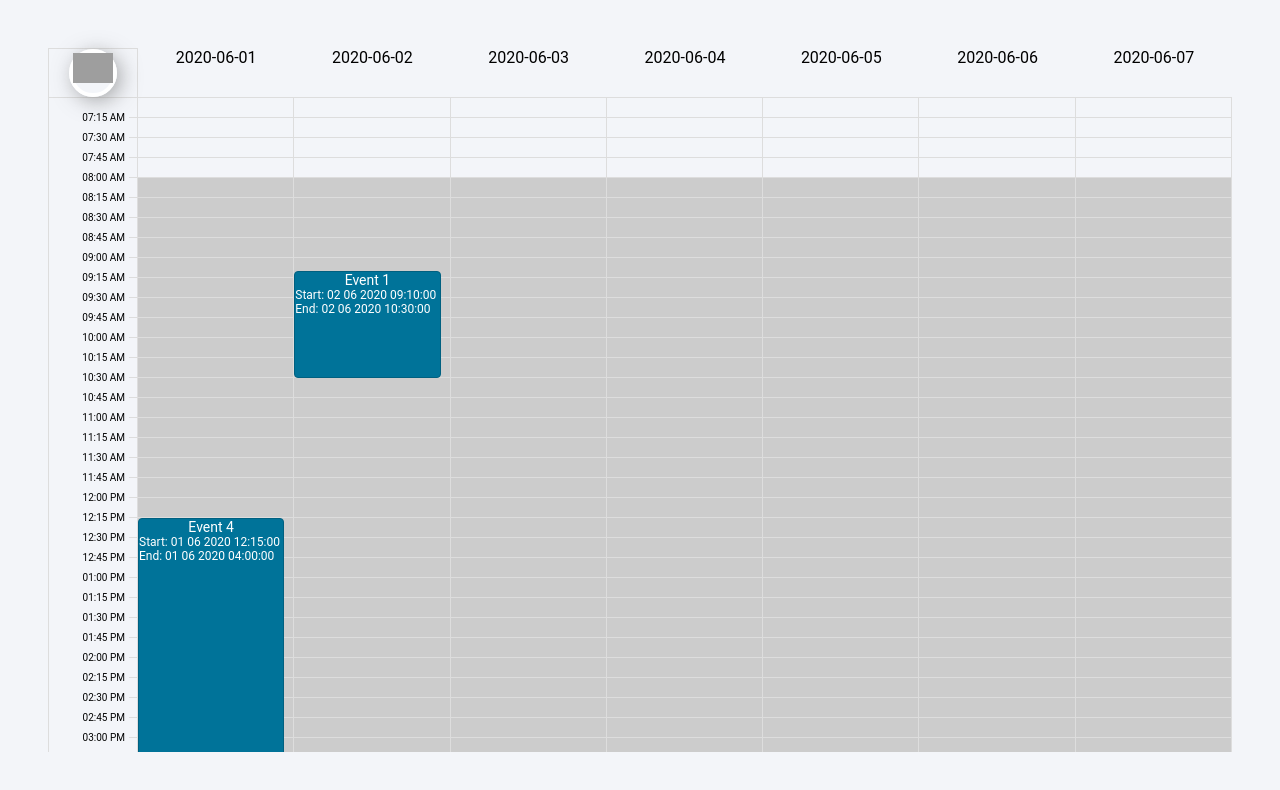
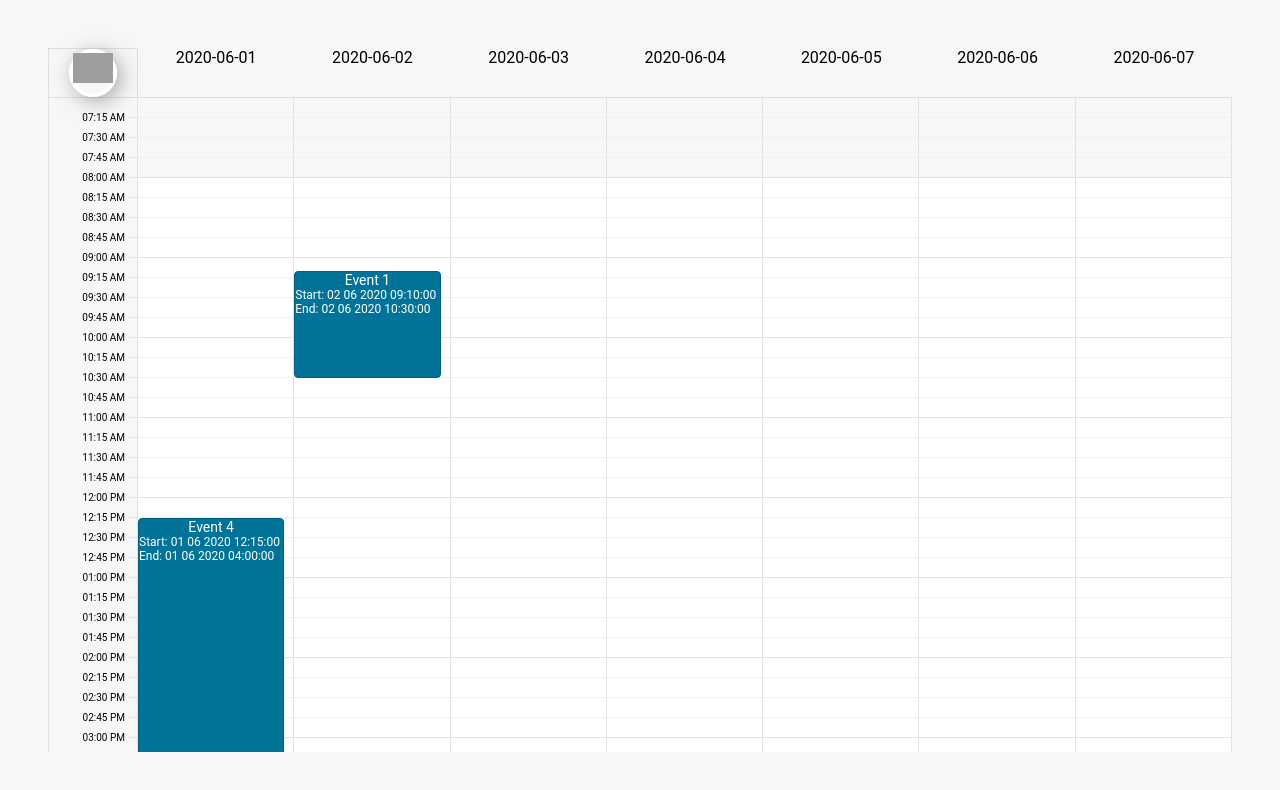
Before and after one commit to calledmeanh/calendar, a React (Create React App) app: page / in a window 1280 px wide. Shown: the top 790 px of the page. Built offline with nearby package versions, Linux system fonts and the light colour scheme; grey boxes are pictures that could not be loaded.

Commit message:
group time

```diff
--- a/src/app/Calendar/Calendar.container.tsx
+++ b/src/app/Calendar/Calendar.container.tsx
@@ -1,7 +1,7 @@
 import React from "react";
 import CalendarPresenter from "./Calendar.presenter";
 import { TCalendarProps, TCalendarContext } from "../../models";
-import { DEFAULT_TIME_FORMAT } from "../../constants";
+import { DEFAULT_TIME_FORMAT, SECONDS_PER_HOUR } from "../../constants";
 
 export declare module CalendarContainerModule {
   export type Props = TCalendarProps;
@@ -9,10 +9,7 @@ export declare module CalendarContainerModule {
   export type Presenter = TCalendarContext;
 }
 
-class CalendarContainer extends React.Component<
-  CalendarContainerModule.Props,
-  CalendarContainerModule.State
-> {
+class CalendarContainer extends React.Component<CalendarContainerModule.Props, CalendarContainerModule.State> {
   render() {
     const calendarDatas: TCalendarContext = {
       duration: this.props.duration,
@@ -21,7 +18,8 @@ class CalendarContainer extends React.Component<
       dayTime: this.props.dayTime || this.props.workingTime,
       timeFormat: this.props.timeFormat || DEFAULT_TIME_FORMAT,
       events: this.props.events,
-      label: this.props.label
+      label: this.props.label,
+      groupTime: this.props.groupTime || SECONDS_PER_HOUR,
     };
 
     return <CalendarPresenter {...calendarDatas} />;
--- a/src/app/Calendar/Content/DayCell/DayCell.presenter.tsx
+++ b/src/app/Calendar/Content/DayCell/DayCell.presenter.tsx
@@ -1,14 +1,23 @@
-import React from "react";
+import React, { useContext } from "react";
 import "./DayCell.style.scss";
 import { DayCellContainerModule } from "./DayCell.container";
+import { TimeService } from "../../../../services";
+import { CalendarContext } from "../../../../constants";
 
-const DayCellPresenter: React.FC<DayCellContainerModule.Props> = (
-  props
-) => {
+const DayCellPresenter: React.FC<DayCellContainerModule.Props> = (props) => {
+  const context = useContext(CalendarContext);
+  const groupTime = TimeService.checkGroupTime(context.groupTime, context.duration, props.timeJumpIndex);
+  console.log("context.groupTime, context.duration, props.timeJumpIndex", context.groupTime, context.duration, props.timeJumpIndex)
+
+  console.log("groupTime", props.timeJumpIndex, groupTime)
+
   return (
     <div
       className="day-cell"
-      style={{ backgroundColor: props.isWorkingTime ? "#cccccc" : "" }}
+      style={{
+        backgroundColor: props.isWorkingTime ? "#fff" : "",
+        borderBottom: groupTime ? "1px solid #dee3e7" : undefined,
+      }}
     >
       {/* {props.data} */}
     </div>
--- a/src/app/Calendar/Content/DayCell/DayCell.style.scss
+++ b/src/app/Calendar/Content/DayCell/DayCell.style.scss
@@ -1,11 +1,7 @@
 .day-cell {
   text-align: center;
   min-height: 2rem;
-  border-right: 1px solid #ddd;
-  border-bottom: 1px solid #ddd;
+  border-right: 1px solid #dee3e7;
+  border-bottom: 1px solid #eef0f2;
   transition: all 0.2s ease;
-  //TODO: Can giai quyet
-  // &:hover {
-  //   background-color: #ccc;
-  // }
 }
--- a/src/app/Calendar/Content/DayColumn/DayColumn.presenter.tsx
+++ b/src/app/Calendar/Content/DayColumn/DayColumn.presenter.tsx
@@ -26,6 +26,7 @@ const DayColumnPresenter: React.FC<DayColumnContainerModule.Props> = (
           <DayCell
             key={i}
             data=""
+            timeJumpIndex={i}
             isWorkingTime={TimeService.checkWorkingTime(
               context.dayTime,
               context.workingTime,
--- a/src/app/Calendar/Content/TimeCell/TimeCell.style.scss
+++ b/src/app/Calendar/Content/TimeCell/TimeCell.style.scss
@@ -2,8 +2,8 @@
   $height: 2rem;
   padding: 0 1.2rem;
   width: 100%;
-  border-left: 1px solid #ddd;
-  border-right: 1px solid #ddd;
+  border-left: 1px solid #dee3e7;
+  border-right: 1px solid #dee3e7;
   min-height: $height;
   display: table-cell;
   box-sizing: border-box;
@@ -16,7 +16,7 @@
     right: 1.2rem;
   }
   &-line {
-    border-bottom: 1px solid #ddd;
+    border-bottom: 1px solid #dee3e7;
     width: 0.8rem;
     position: absolute;
     right: 0;
--- a/src/app/Calendar/Content/TimeColumn/TimeColumn.style.scss
+++ b/src/app/Calendar/Content/TimeColumn/TimeColumn.style.scss
@@ -3,5 +3,8 @@
   flex-direction: column;
   .time-cell:last-child {
     border-bottom: 1px solid #ddd;
+    & > .time-cell-line {
+      border-bottom: none;
+    }
   }
 }
--- a/src/constants/context.ts
+++ b/src/constants/context.ts
@@ -5,6 +5,7 @@ import {
   DEFAULT_WORKING_TIME,
   DEFAULT_TIME_FORMAT,
 } from "./calendar";
+import { SECONDS_PER_HOUR } from "./time";
 
 export const CalendarContext = React.createContext<TCalendarContext>({
   duration: DEFAULT_DURATION,
@@ -12,5 +13,6 @@ export const CalendarContext = React.createContext<TCalendarContext>({
   workingTime: DEFAULT_WORKING_TIME,
   dayTime: DEFAULT_WORKING_TIME,
   timeFormat: DEFAULT_TIME_FORMAT,
-  label: ""
+  label: "",
+  groupTime: 60 * SECONDS_PER_HOUR
 });
--- a/src/index.scss
+++ b/src/index.scss
@@ -11,7 +11,7 @@ html {
 
 body {
   font-family: "Roboto", sans-serif;
-  background-color: #f3f5f9;
+  background-color: #f7f7f8;
 }
 
 html,
--- a/src/models/calendar.ts
+++ b/src/models/calendar.ts
@@ -23,6 +23,7 @@ export type TCalendarProps = {
   timeFormat?: TTimeFormat;
   events?: TEvent[] | undefined;
   label?: string | React.ReactNode;
+  groupTime?: number;
 };
 
 export type TCalendarContext = {
@@ -33,4 +34,5 @@ export type TCalendarContext = {
   timeFormat: TTimeFormat;
   events?: TEvent[] | undefined;
   label: string | React.ReactNode;
+  groupTime: number;
 };
--- a/src/services/time.ts
+++ b/src/services/time.ts
@@ -1,11 +1,8 @@
-import {
-  SECONDS_PER_HOUR,
-  SECONDS_PER_MINUTE,
-  HAFT_DAY_SECONDS,
-} from "../constants";
+import { SECONDS_PER_HOUR, SECONDS_PER_MINUTE, HAFT_DAY_SECONDS } from "../constants";
 import { TDayTime, TTimeFormat } from "../models";
 
 export const TimeService = {
+  checkGroupTime,
   covertHourToSeconds,
   covertSecondsToHour,
   calcTimeJump,
@@ -15,12 +12,24 @@ export const TimeService = {
   calcDistanceBetweenTimes,
 };
 
-function calcDistanceBetweenTimes(
-  end: number,
-  start: number,
+function checkGroupTime(
+  groupTimeDuration: number,
   duration: number,
-  lineHeight: number
-): number {
+  timeJumpIndex: number,
+  groupBy: "bottom" | "top" = "bottom"
+): boolean {
+  const groupStep = groupTimeDuration / duration;
+  let index = timeJumpIndex + 1;
+  if (groupBy === "top") {
+    index = timeJumpIndex;
+  }
+  if (index % groupStep === 0) {
+    return true;
+  }
+  return false;
+}
+
+function calcDistanceBetweenTimes(end: number, start: number, duration: number, lineHeight: number): number {
   const jumps = calcTimeJump(end, start, duration);
   let height: number = jumps * lineHeight;
 
@@ -35,9 +44,7 @@ function covertHourToSeconds(hour: number, minute: number): number {
   return result;
 }
 
-function covertSecondsToHour(
-  seconds: number
-): { hour: number; minute: number } {
+function covertSecondsToHour(seconds: number): { hour: number; minute: number } {
   const hour = Math.floor(seconds / SECONDS_PER_HOUR);
   const minute = (seconds - hour * SECONDS_PER_HOUR) / SECONDS_PER_MINUTE;
   return {
@@ -52,27 +59,18 @@ function calcTimeJump(end: number, start: number, duration: number) {
   return Math.floor(step);
 }
 
-function checkToDisplayTime(
-  current: number,
-  start: number,
-  displayDuration: number
-): boolean {
+function checkToDisplayTime(current: number, start: number, displayDuration: number): boolean {
   return (current - start) % displayDuration === 0 ? true : false;
 }
 
-function convertSecondsToHourString(
-  seconds: number,
-  timeFormat?: TTimeFormat
-): string {
+function convertSecondsToHourString(seconds: number, timeFormat?: TTimeFormat): string {
   let tempSeconds = seconds;
   if (timeFormat === 12 && seconds >= 13 * SECONDS_PER_HOUR) {
     tempSeconds = seconds - 12 * SECONDS_PER_HOUR;
   }
   let time = covertSecondsToHour(Math.abs(tempSeconds));
 
-  let timeString = `${formatHourOrMinute(time.hour)}:${formatHourOrMinute(
-    time.minute
-  )}`;
+  let timeString = `${formatHourOrMinute(time.hour)}:${formatHourOrMinute(time.minute)}`;
 
   if (timeFormat === 12) {
     timeString = `${timeString} ${seconds <= HAFT_DAY_SECONDS ? "AM" : "PM"}`;
@@ -81,11 +79,7 @@ function convertSecondsToHourString(
   return timeString;
 }
 
-function checkWorkingTime(
-  dayTime: TDayTime,
-  workingTime: TDayTime,
-  current: number
-): boolean {
+function checkWorkingTime(dayTime: TDayTime, workingTime: TDayTime, current: number): boolean {
   // không có dayTime
   if (dayTime.end === workingTime.end && dayTime.start === workingTime.start) {
     return false;
```
Also changed, not shown: src/app/Calendar/Content/DayCell/DayCell.container.tsx (+2 -5 lines).
